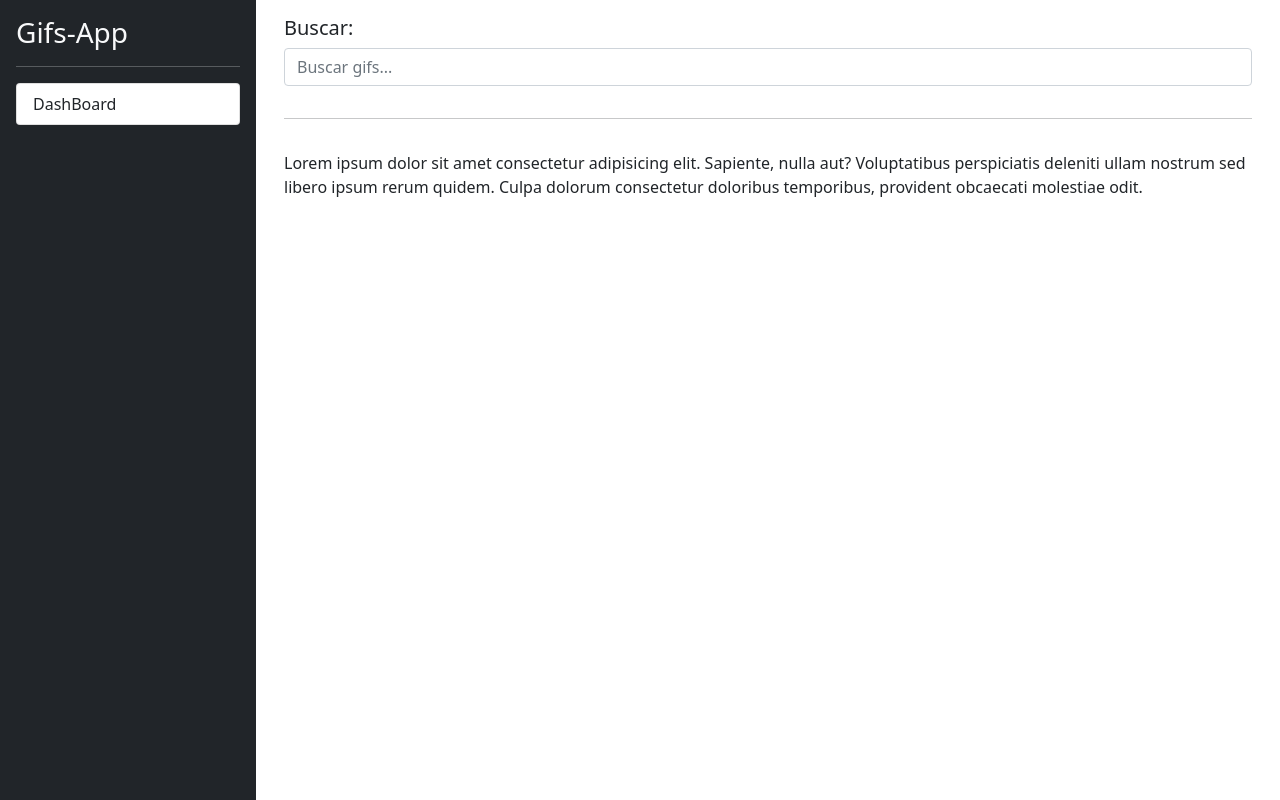
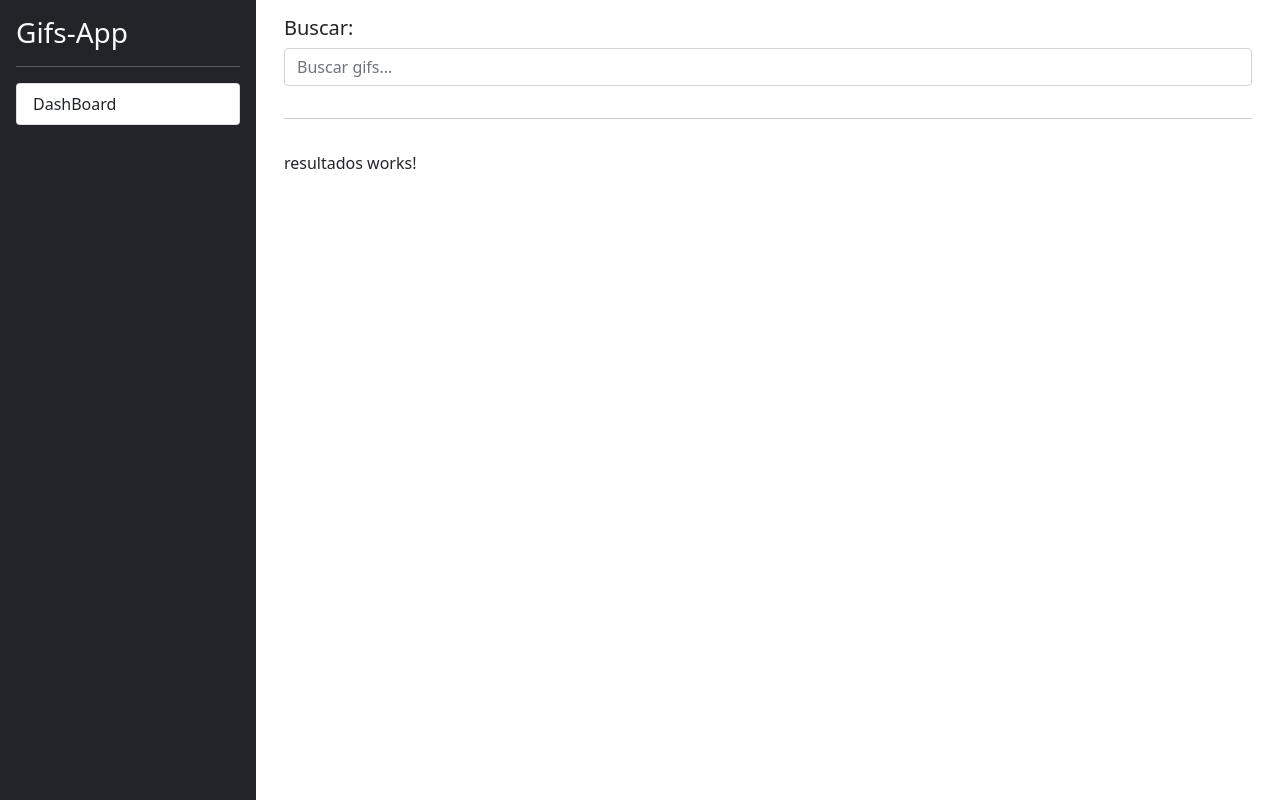
Before and after one commit to VicTMPDeV/01-angular-gifs-app, an Angular app: page / in a window 1280 px wide. Built offline with nearby package versions, Linux system fonts and the light colour scheme.

Commit message:
viewChild

```diff
--- a/src/app/app.component.html
+++ b/src/app/app.component.html
@@ -2,20 +2,7 @@
   <!-- Start SideBar -->
   <app-sidebar></app-sidebar>
   <!-- End SideBar -->
-  <div class="container">
-    <div class="row p-3">
-      <div class="col">
-        <h5>Buscar:</h5>
-        <input type="text" class="form-control" placeholder="Buscar gifs..." />
-      </div>
-    </div>
-    <hr class="text-dark m-3" />
-    <div class="row p-3">
-      <div class="col">
-        Lorem ipsum dolor sit amet consectetur adipisicing elit. Sapiente, nulla aut? Voluptatibus perspiciatis deleniti
-        ullam nostrum sed libero ipsum rerum quidem. Culpa dolorum consectetur doloribus temporibus, provident obcaecati
-        molestiae odit.
-      </div>
-    </div>
-  </div>
+  <!-- Start MAIN PAGE -->
+  <app-gifs-page class="container"></app-gifs-page>
+  <!-- End MAIN PAGE -->
 </div>
--- a/src/app/app.module.ts
+++ b/src/app/app.module.ts
@@ -2,6 +2,7 @@
 import { BrowserModule } from '@angular/platform-browser';
 
 import { AppComponent } from './app.component';
+import { GifsModule } from './gifs/gifs.module';
 import { SharedModule } from './shared/shared.module';
 
 @NgModule({
@@ -10,7 +11,8 @@
   ],
   imports: [
     BrowserModule,
-    SharedModule
+    SharedModule,
+    GifsModule
   ],
   providers: [],
   bootstrap: [AppComponent]
--- /dev/null
+++ b/src/app/gifs/busqueda/busqueda.component.html
@@ -0,0 +1,8 @@
+<h5>Buscar:</h5>
+<input
+    type="text"
+    class="form-control"
+    placeholder="Buscar gifs..."
+    (keyup.enter)="buscar()"
+    #txtBuscar
+/>
--- /dev/null
+++ b/src/app/gifs/busqueda/busqueda.component.ts
@@ -0,0 +1,20 @@
+import { Component, ElementRef, ViewChild } from '@angular/core';
+
+@Component({
+  selector: 'app-busqueda',
+  templateUrl: './busqueda.component.html',
+  styles: [
+  ]
+})
+export class BusquedaComponent {
+
+  @ViewChild('txtBuscar')
+  txtBuscar!: ElementRef<HTMLInputElement>;
+
+  buscar() {
+    const value = this.txtBuscar.nativeElement.value;
+    console.log(value);
+    this.txtBuscar.nativeElement.value = '';
+  }
+
+}
--- /dev/null
+++ b/src/app/gifs/gifs-page/gifs-page.component.html
@@ -0,0 +1,11 @@
+<div class="row p-3">
+    <div class="col">
+        <app-busqueda></app-busqueda>
+    </div>
+</div>
+<hr class="text-dark m-3" />
+<div class="row p-3">
+    <div class="col">
+        <app-resultados></app-resultados>
+    </div>
+</div>
--- /dev/null
+++ b/src/app/gifs/gifs-page/gifs-page.component.ts
@@ -0,0 +1,16 @@
+import { Component, OnInit } from '@angular/core';
+
+@Component({
+  selector: 'app-gifs-page',
+  templateUrl: './gifs-page.component.html',
+  styles: [
+  ]
+})
+export class GifsPageComponent implements OnInit {
+
+  constructor() { }
+
+  ngOnInit(): void {
+  }
+
+}
--- /dev/null
+++ b/src/app/gifs/resultados/resultados.component.html
@@ -0,0 +1 @@
+<p>resultados works!</p>
--- /dev/null
+++ b/src/app/gifs/resultados/resultados.component.ts
@@ -0,0 +1,16 @@
+import { Component, OnInit } from '@angular/core';
+
+@Component({
+  selector: 'app-resultados',
+  templateUrl: './resultados.component.html',
+  styles: [
+  ]
+})
+export class ResultadosComponent implements OnInit {
+
+  constructor() { }
+
+  ngOnInit(): void {
+  }
+
+}
--- a/src/app/shared/shared.module.ts
+++ b/src/app/shared/shared.module.ts
@@ -1,8 +1,6 @@
 import { NgModule } from '@angular/core';
 import { CommonModule } from '@angular/common';
 import { SidebarComponent } from './sidebar/sidebar.component';
-
-
 
 @NgModule({
   declarations: [
--- a/src/index.html
+++ b/src/index.html
@@ -7,7 +7,7 @@
   <base href="/">
   <meta name="viewport" content="width=device-width, initial-scale=1">
   <link rel="icon" type="image/x-icon" href="favicon.ico">
-  <!-- CSS only -->
+  <!-- BOOTSTRAP 5 -> CSS only -->
   <link href="https://cdn.jsdelivr.net/npm/bootstrap@5.1.3/dist/css/bootstrap.min.css" rel="stylesheet"
     integrity="sha384-1BmE4kWBq78iYhFldvKuhfTAU6auU8tT94WrHftjDbrCEXSU1oBoqyl2QvZ6jIW3" crossorigin="anonymous">
 </head>
```
Also changed, not shown: src/app/gifs/gifs.module.ts (added, +20 -0 lines).
